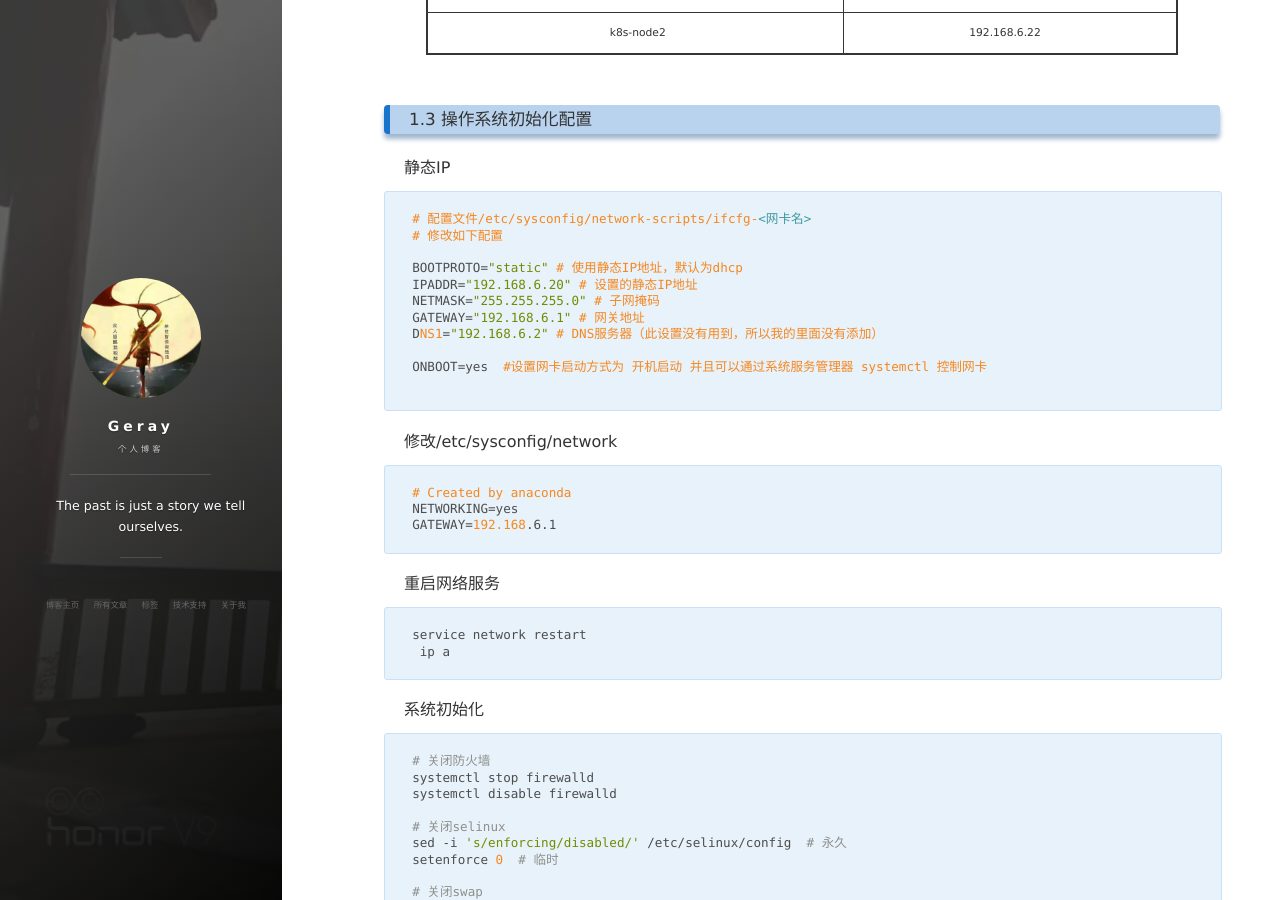
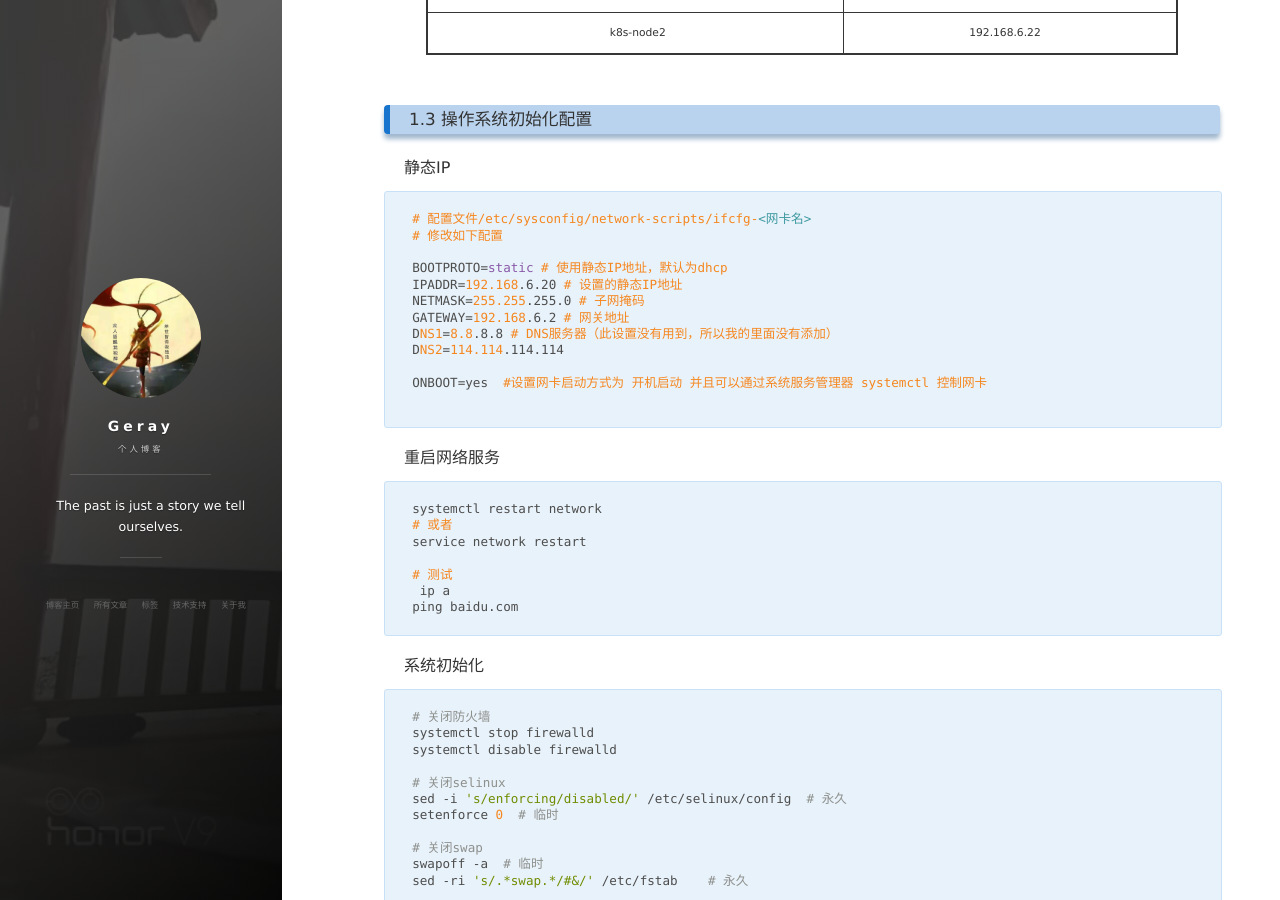
Before and after one commit to geray-zsg/geray-zsg.github.io, a Jekyll site: the page built from _posts/2021-6-20-部署一套单Master的K8s集群-kubeadm.md, in a window 1280 px wide and 900 px high, scrolled down 1763 px. Built offline with Jekyll 4.4.1, drawn with Linux system fonts in a browser that asks for light colours; nearby versions of some CDN libraries; our own code applies the rules of GitHub Pages for plain Markdown files; comment, search, counter and statistics services are not loaded.

Commit message:
Update 2021-6-20-部署一套单Master的K8s集群-kubeadm.md

````diff
--- a/_posts/2021-6-20-部署一套单Master的K8s集群-kubeadm.md
+++ b/_posts/2021-6-20-部署一套单Master的K8s集群-kubeadm.md
@@ -52,29 +52,27 @@ Kubeadm是一个K8s部署工具，提供kubeadm init和kubeadm join，用于快
 # 配置文件/etc/sysconfig/network-scripts/ifcfg-<网卡名>
 # 修改如下配置
 
-BOOTPROTO="static" # 使用静态IP地址，默认为dhcp
-IPADDR="192.168.6.20" # 设置的静态IP地址
-NETMASK="255.255.255.0" # 子网掩码
-GATEWAY="192.168.6.1" # 网关地址
-DNS1="192.168.6.2" # DNS服务器（此设置没有用到，所以我的里面没有添加）
+BOOTPROTO=static # 使用静态IP地址，默认为dhcp
+IPADDR=192.168.6.20 # 设置的静态IP地址
+NETMASK=255.255.255.0 # 子网掩码
+GATEWAY=192.168.6.2 # 网关地址
+DNS1=8.8.8.8 # DNS服务器（此设置没有用到，所以我的里面没有添加）
+DNS2=114.114.114.114
 
 ONBOOT=yes  #设置网卡启动方式为 开机启动 并且可以通过系统服务管理器 systemctl 控制网卡
 
 ```
 
-修改/etc/sysconfig/network
-
-```
-# Created by anaconda
-NETWORKING=yes
-GATEWAY=192.168.6.1
-```
-
 重启网络服务
 
 ```
+systemctl restart network
+# 或者
 service network restart
+
+# 测试
  ip a
+ping baidu.com
 ```
 
 
````
